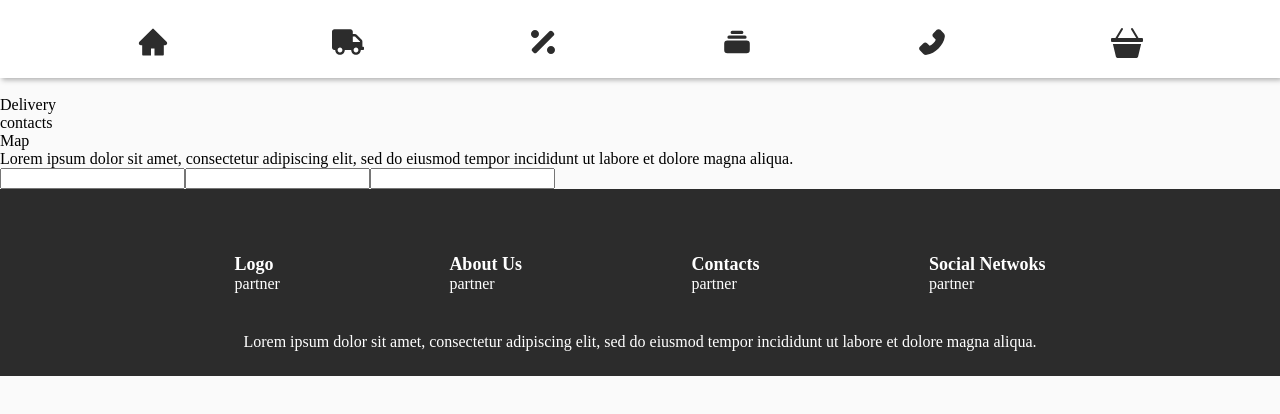
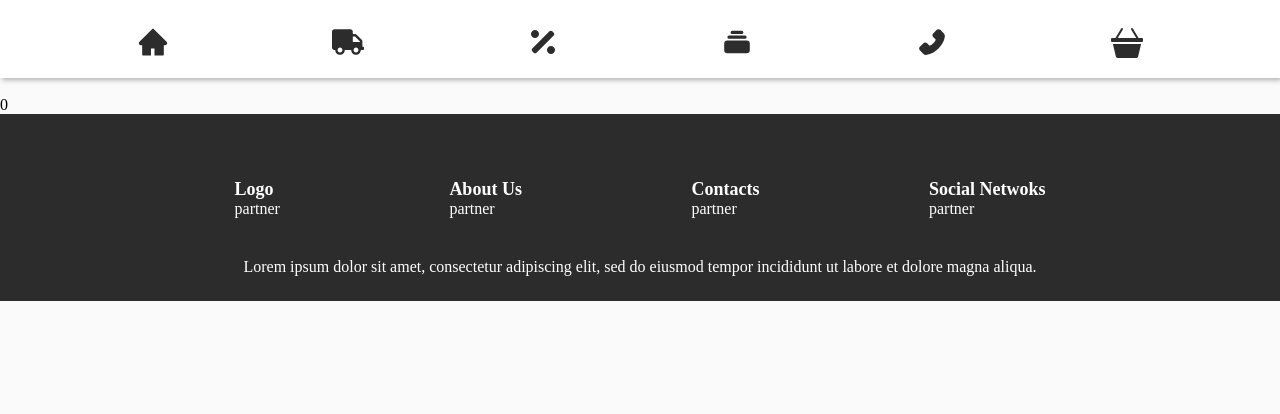
Before and after one commit to AndrewMedvedev42/Internet-Book-Store, a React (Create React App) app: page /payment in a window 1280 px wide. Shown: the top 414 px of the page. Built offline with nearby package versions, Linux system fonts and the light colour scheme.

Commit message:
added list of items to buy, also added total price of all items in a list

```diff
--- a/src/App.js
+++ b/src/App.js
@@ -6,6 +6,7 @@ import DoscountPage from "./pages/discount-page/discount-page";
 import ContactsPage from "./pages/contact-us-page/contacts-page";
 import BookPage from "./pages/book-page/book-page";
 import Basket from "./pages/basket-page/basket-page";
+import PaymentPage from "./pages/payment-page/payment-page";
 import Footer from "./components/footer";
 //Styles
 import "./styles/css/index.css";
@@ -35,7 +36,7 @@ function App() {
         <Route path="/basket" element={<Basket/>}/>
       </Routes>
       <Routes>
-        <Route path="/payment" element={<ContactsPage/>}/>
+        <Route path="/payment" element={<PaymentPage/>}/>
       </Routes>
       <Routes>
         <Route path="/book/:id" element={<BookPage/>}/>
--- a/src/pages/payment-page/payment-page.js
+++ b/src/pages/payment-page/payment-page.js
@@ -1,3 +1,26 @@
-export const PaymentPage = () => {
-    return (<h1>Payment page</h1>)
+import BookSlot from "../../components/book-slot";
+import {useSelector} from "react-redux"
+import { useState } from "react";
+
+const PaymentPage = () => {
+
+    let sum = 0
+
+    const storeBasketList = useSelector((state) => state.basket_list.list)
+
+    storeBasketList.forEach((item)=>{
+        console.log(sum);
+        console.log(item.data.saleInfo.listPrice.amount);
+        sum += Number(item.data.saleInfo.listPrice.amount)
+    })
+
+
+    return (<section className="main-container">
+                {storeBasketList.map(item=>{
+                    return <BookSlot data={item.data}/>
+                })}
+                <h3>{sum}</h3>
+            </section>)
 }
+
+export default PaymentPage
```
Also changed, not shown: 11 other files (tests, documents, lock files or other folders).
